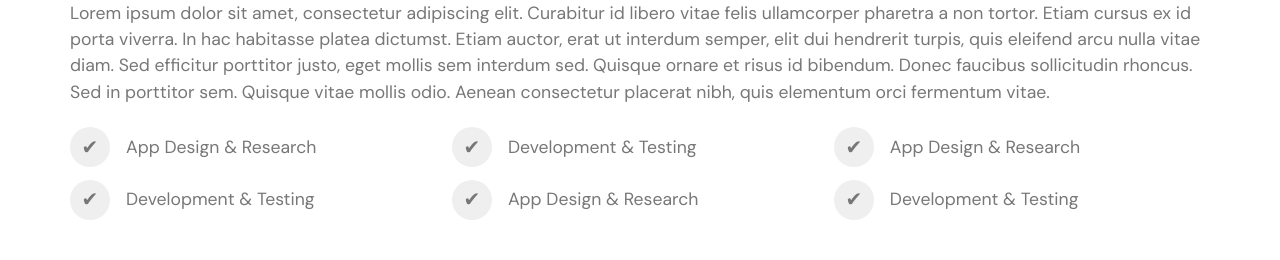
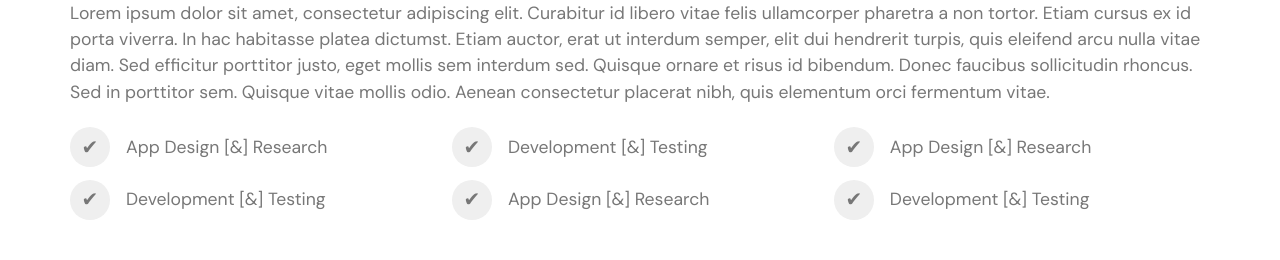
Before and after one commit to Sep29th/le-hoang-cau-project-2, a plain HTML site: page index.html in a window 1280 px wide. Shown: the part 1980-2240 px from the top of the page. Drawn offline with nearby package versions, Linux system fonts and the light colour scheme.

Commit message:
change to standard syntax

```diff
--- a/index.html
+++ b/index.html
@@ -112,20 +112,20 @@
       <div class="box-list">
         <div class="box">
           <ul>
-            <li>App Design & Research</li>
-            <li>Development & Testing</li>
+            <li>App Design [&] Research</li>
+            <li>Development [&] Testing</li>
           </ul>
         </div>
         <div class="box">
           <ul>
-            <li>Development & Testing</li>
-            <li>App Design & Research</li>
+            <li>Development [&] Testing</li>
+            <li>App Design [&] Research</li>
           </ul>
         </div>
         <div class="box">
           <ul>
-            <li>App Design & Research</li>
-            <li>Development & Testing</li>
+            <li>App Design [&] Research</li>
+            <li>Development [&] Testing</li>
           </ul>
         </div>
       </div>
@@ -370,7 +370,6 @@
   <footer>
     <p>© Copyright 2025 Mobirise - All Rights Reserved</p>
   </footer>
-  <script src="" async defer></script>
 </body>
 
 </html>
```
